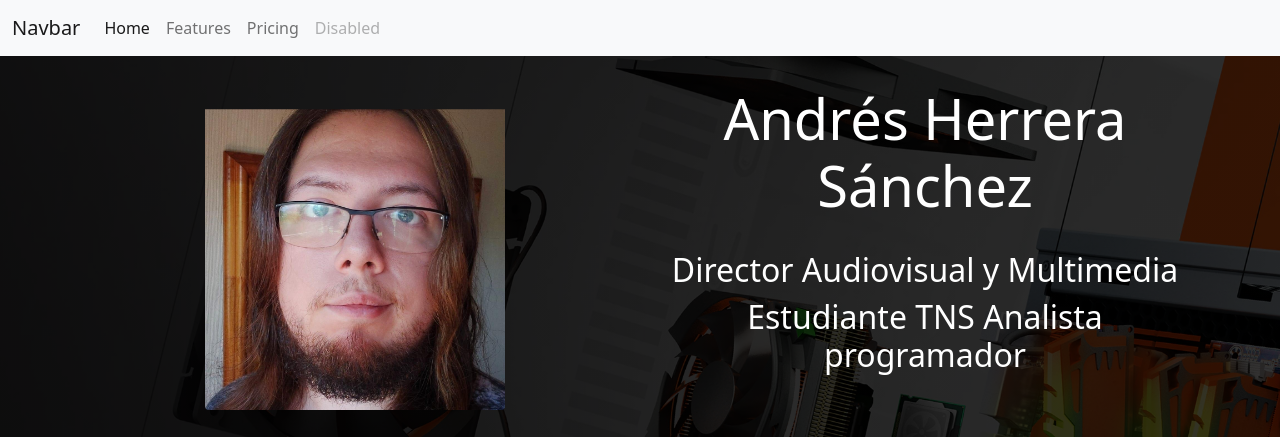
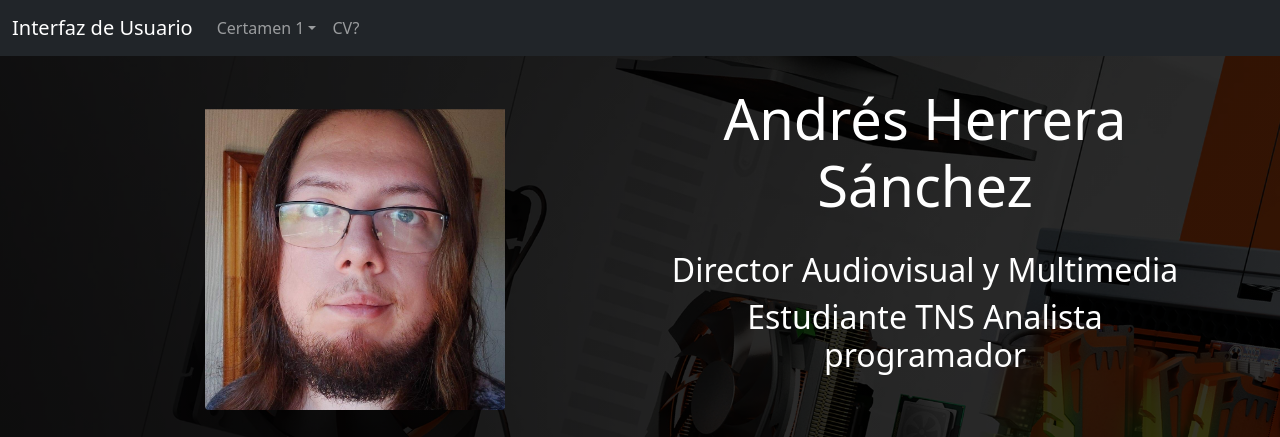
Before and after one commit to castsaku/bs-site-test, a plain HTML site: page CV/cv.html in a window 1280 px wide. Shown: the top 437 px of the page. Drawn offline with Linux system fonts and the light colour scheme.

Commit message:
Navbar Normalization
CV 0.2

```diff
--- a/CV/cv.html
+++ b/CV/cv.html
@@ -8,32 +8,30 @@
 <title>Title of the document</title>
 </head>
 
-<body>
-    <nav class="navbar navbar-expand-lg navbar-light bg-light">
-        <div class="container-fluid gy-5">
-            <a class="navbar-brand" href="#">Navbar</a>
-            <button class="navbar-toggler" type="button" data-bs-toggle="collapse" data-bs-target="#navbarNav" aria-controls="navbarNav" aria-expanded="false" aria-label="Toggle navigation">
+<nav class="navbar navbar-expand-lg navbar-dark bg-dark">
+	<div class="container-fluid">
+		<a class="navbar-brand" href="../index.html">Interfaz de Usuario</a>
+		<button class="navbar-toggler" type="button" data-bs-toggle="collapse" data-bs-target="#navbarNavDropdown" aria-controls="navbarNavDropdown" aria-expanded="false" aria-label="Toggle navigation">
 		<span class="navbar-toggler-icon"></span>
 		</button>
-            <div class="collapse navbar-collapse" id="navbarNav">
+		<div class="collapse navbar-collapse" id="navbarNavDropdown">
 			<ul class="navbar-nav">
-                <li class="nav-item">
-                <a class="nav-link active" aria-current="page" href="#">Home</a>
+				<li class="nav-item dropdown">
+					<a class="nav-link dropdown-toggle" href="#" id="navbarDropdownMenuLink" role="button" data-bs-toggle="dropdown" aria-expanded="false">Certamen 1</a>
+						<ul class="dropdown-menu" aria-labelledby="navbarDropdownMenuLink">
+						<li><a class="dropdown-item" href="../difusion/index_HerreraAndres.html">Formulario</a></li>
+						<li><a class="dropdown-item" href="../difusion/data_cience_HerreraAndres.html">Landing</a></li>
+						</ul>
 				</li>
 				<li class="nav-item">
-                <a class="nav-link" href="#">Features</a>
-                </li>
-                <li class="nav-item">
-                <a class="nav-link" href="#">Pricing</a>
-                </li>
-                <li class="nav-item">
-                <a class="nav-link disabled" href="#" tabindex="-1" aria-disabled="true">Disabled</a>
+					<a class="nav-link" href="#">CV?</a>
 				</li>
 			</ul>
 		</div>
 	</div>
 </nav>
 
+<body>
     <div class="container firstrow">
         <div class="row row-cols-md-2">
             <div class="col-md-6 align-self-center">
@@ -112,13 +110,13 @@
                         <input type="checkbox" class="form-check-input" id="exampleCheck1">
                         <label class="form-check-label" for="exampleCheck1">Check me out</label>
                     </div>
-                    <button type="submit" class="btn btn-primary">Submit</button>
+                    <button type="submit" class="btn btn-primary">Enviar</button>
                   </form>
             </div>
         </div>
     </div>
 
-    <script src="../bootstrap/js/bootstrap.bundle.min.js" integrity="sha384-MrcW6ZMFYlzcLA8Nl+NtUVF0sA7MsXsP1UyJoMp4YLEuNSfAP+JcXn/tWtIaxVXM" crossorigin="anonymous"></script>
+    <script src="../bootstrap/js/bootstrap.bundle.min.js"></script>
 </body>
 
 </html>
```
Also changed, not shown: index.html (+5 -3 lines). Lines whose indentation alone changed are shown as unchanged.
